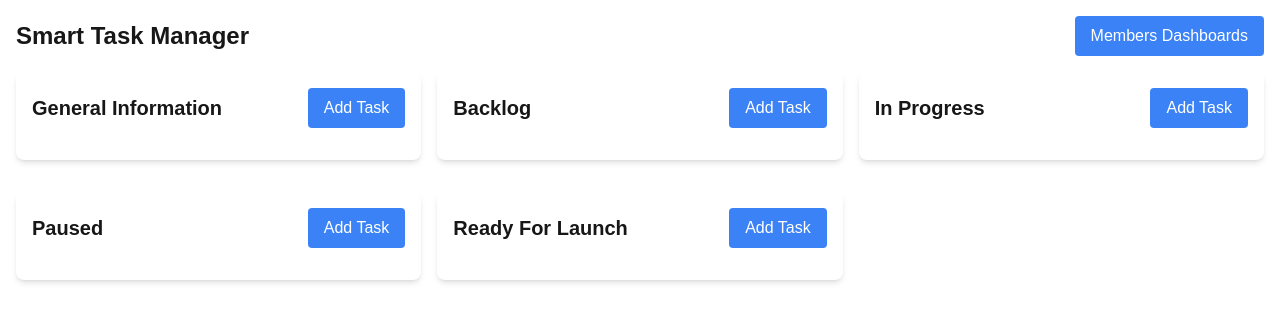
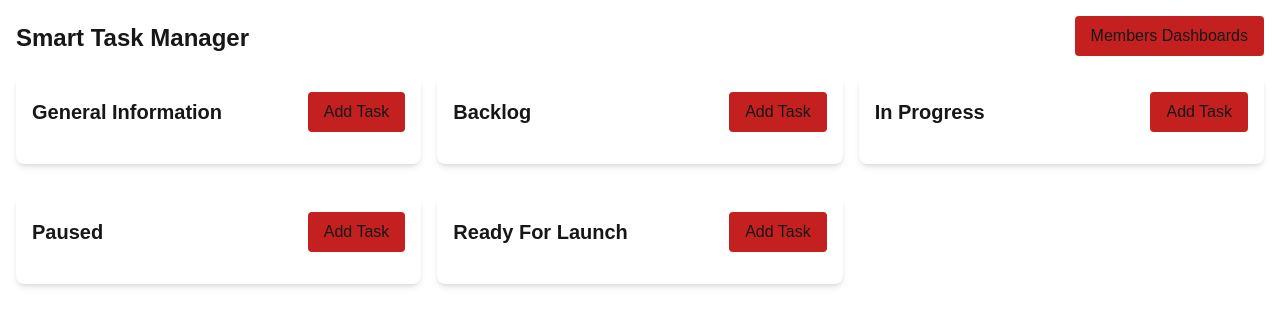
Before and after one commit to Abhi-Ptdr/Smart-Task-Manager, a Next.js app in the folder smart-task-manager/: page / in a window 1280 px wide. Shown: the top 326 px of the page. Built offline with nearby package versions, Linux system fonts and the light colour scheme.

Commit message:
All Red Buttons

```diff
--- a/smart-task-manager/package.json
+++ b/smart-task-manager/package.json
@@ -15,6 +15,7 @@
     "react": "^19.0.0",
     "react-calendar-timeline": "^0.30.0-beta.3",
     "react-dom": "^19.0.0",
+    "react-icons": "^5.4.0",
     "react-select": "^5.10.0",
     "zustand": "^5.0.3"
   },
--- a/smart-task-manager/src/app/components/CategoryCard.js
+++ b/smart-task-manager/src/app/components/CategoryCard.js
@@ -17,7 +17,7 @@ const CategoryCard = ({ title, category, tasks, onAddTask, onEditTask }) => {
         <h2 className="text-xl font-bold">{title}</h2>
         <button
           onClick={handleAddTask}
-          className="px-4 py-2 bg-blue-500 text-white rounded"
+          className="px-4 py-2 rounded"
         >
           Add Task
         </button>
--- a/smart-task-manager/src/app/components/TaskItem.js
+++ b/smart-task-manager/src/app/components/TaskItem.js
@@ -1,21 +1,31 @@
 "use client";
 
 import React from "react";
+import { FaEdit, FaTrash } from "react-icons/fa";
 
-const TaskItem = ({ task, provided }) => {
+const TaskItem = ({ task, provided, onEditTask, onDeleteTask }) => {
   return (
     <div
       {...provided.draggableProps}
       {...provided.dragHandleProps}
       ref={provided.innerRef}
-      className="p-4 bg-gray-100 rounded-lg shadow-md mb-2"
-      style={{ ...provided.draggableProps.style, cursor: "move" }} // Ensure the cursor is set to move
+      className="task-item p-4 bg-gray-100 rounded-lg shadow-md mb-2 flex justify-between items-center hover:bg-gray-200 transition-all"
     >
-      <h3 className="font-bold">{task.title}</h3>
-      <p className="text-sm text-gray-500">{task.status}</p>
-      <p className="text-sm text-gray-500">
-        Assignees: {task.assignees.map((assignee) => assignee.label).join(", ")}
-      </p>
+      <div>
+        <h3 className="font-bold">{task.title}</h3>
+        <p className="text-sm text-gray-500">{task.status}</p>
+        <p className="text-sm text-gray-500">
+          Assignees: {task.assignees.map((assignee) => assignee.label).join(", ")}
+        </p>
+      </div>
+      <div className="flex space-x-2">
+        <button onClick={() => onEditTask(task)} className="text-blue-500 hover:text-blue-700">
+          <FaEdit />
+        </button>
+        <button onClick={() => onDeleteTask(task.id)} className="text-red-500 hover:text-red-700">
+          <FaTrash />
+        </button>
+      </div>
     </div>
   );
 };
--- a/smart-task-manager/src/app/components/TaskModal.js
+++ b/smart-task-manager/src/app/components/TaskModal.js
@@ -39,7 +39,12 @@ const TaskModal = ({ isEditing = false, taskToEdit = null, onClose, category })
   return (
     <div className="fixed inset-0 bg-black bg-opacity-50 flex items-center justify-center z-10">
       <div className="bg-white p-6 rounded-lg shadow-lg w-1/3">
-        <h2 className="text-xl font-bold mb-4">{isEditing ? "Edit Task" : "Add Task"}</h2>
+        <div className="flex justify-between items-center mb-4">
+          <h2 className="text-xl font-bold">{isEditing ? "Edit Task" : "Add Task"}</h2>
+          <button onClick={onClose} className="text-gray-500 hover:text-gray-700">
+            &times;
+          </button>
+        </div>
         <form onSubmit={handleSubmit}>
           <div className="mb-4">
             <label className="block mb-2 font-medium">Title</label>
@@ -90,7 +95,7 @@ const TaskModal = ({ isEditing = false, taskToEdit = null, onClose, category })
             >
               Cancel
             </button>
-            <button type="submit" className="px-4 py-2 bg-blue-500 text-white rounded">
+            <button type="submit" className="px-4 py-2 rounded">
               {isEditing ? "Save" : "Add"}
             </button>
           </div>
--- a/smart-task-manager/src/app/globals.css
+++ b/smart-task-manager/src/app/globals.css
@@ -5,11 +5,13 @@
 :root {
   --background: #ffffff;
   --foreground: #171717;
+  --button-color: #c52020;
+  --button-hover-color: #a41a1a;
 }
 
 @media (prefers-color-scheme: dark) {
   :root {
-    --background: #0a0a0a;
+    --background: #0d1117;
     --foreground: #ededed;
   }
 }
@@ -33,3 +35,27 @@ body {
 .category-card:not(.expanded) {
   flex: 1 1 30%;
 }
+
+.task-item {
+  transition: background-color 0.3s ease, transform 0.3s ease;
+}
+
+.task-item:hover {
+  background-color: #e2e8f0; /* Light gray background on hover */
+  transform: translateY(-2px); /* Slight lift on hover */
+}
+
+button, .btn {
+  background-color: var(--button-color) !important;
+  color: var(--foreground) !important;
+  transition: background-color 0.3s ease, transform 0.3s ease;
+}
+
+button:hover, .btn:hover {
+  background-color: var(--button-hover-color) !important;
+  transform: translateY(-2px); /* Slight lift on hover */
+}
+
+button:active, .btn:active {
+  transform: translateY(0) !important; /* Reset lift on click */
+}
--- a/smart-task-manager/src/app/members/page.js
+++ b/smart-task-manager/src/app/members/page.js
@@ -13,7 +13,7 @@ const MembersDashboard = () => {
         <h1 className="text-2xl font-bold">Members Dashboard</h1>
         <button
           onClick={() => router.push("/")}
-          className="px-4 py-2 bg-blue-500 text-white rounded"
+          className="btn px-4 py-2 rounded"
         >
           Home
         </button>
--- a/smart-task-manager/src/app/page.js
+++ b/smart-task-manager/src/app/page.js
@@ -71,7 +71,7 @@ const HomePage = () => {
           <h1 className="text-2xl font-bold">Smart Task Manager</h1>
           <button
             onClick={() => router.push("/members")}
-            className="px-4 py-2 bg-blue-500 text-white rounded"
+            className="btn mb-1 px-4 py-2 rounded"
           >
             Members Dashboards
           </button>
```
Also changed, not shown: 1 other file (tests, documents, lock files or other folders).
